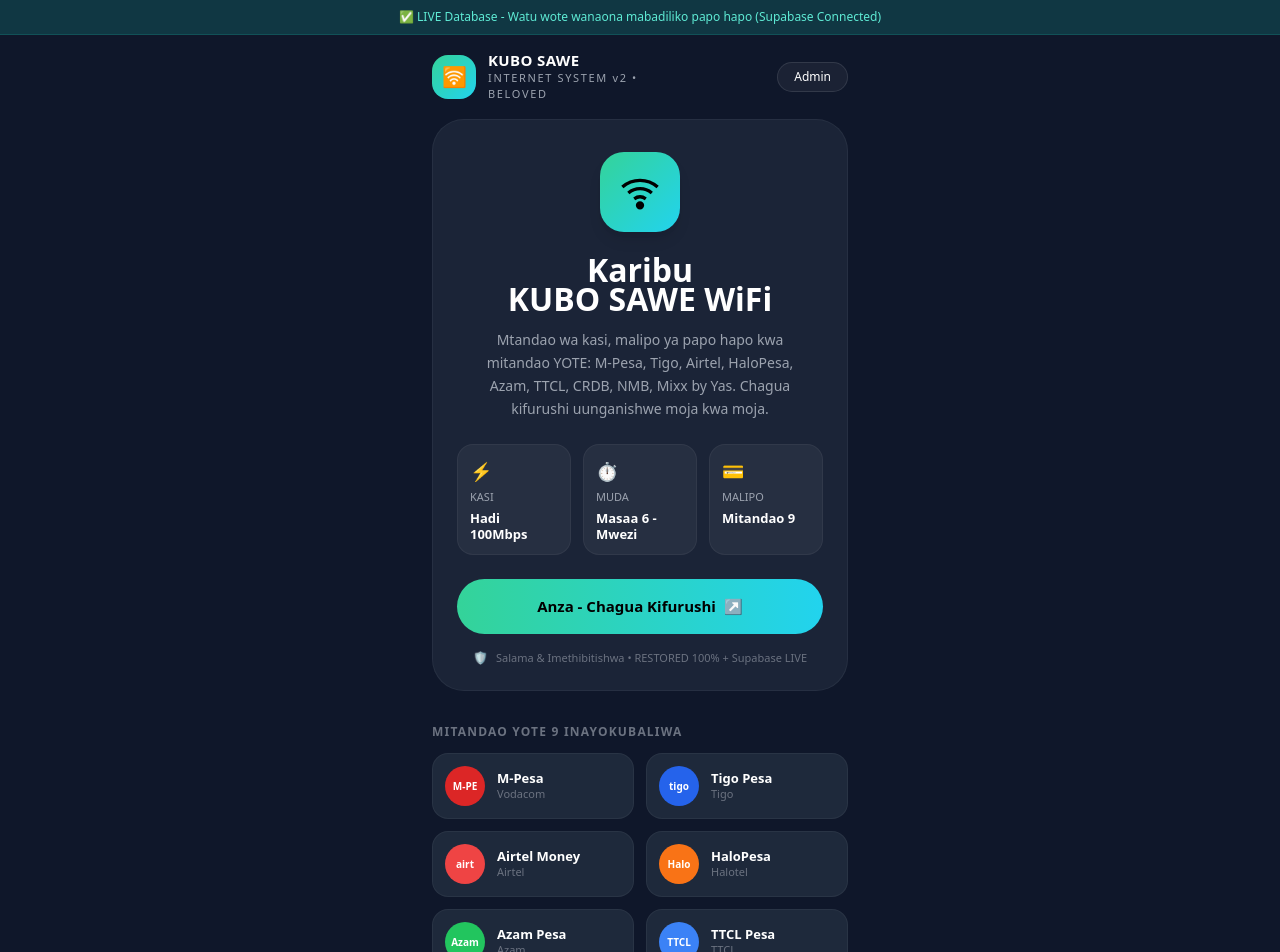
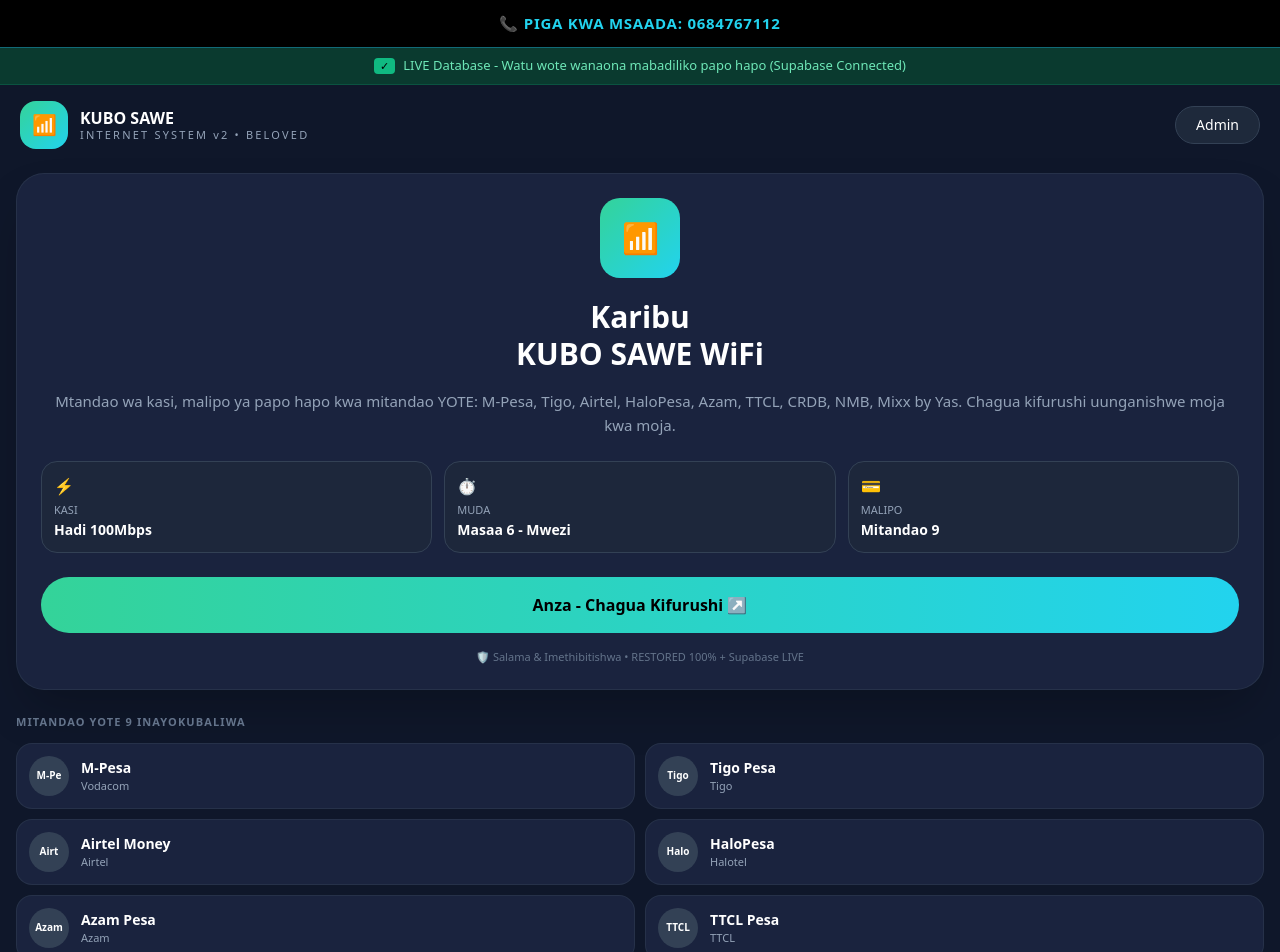
Before and after one commit to kubosawe-droid/kubo-sawe-wifi-v2, a Next.js app: page / in a window 1280 px wide. Shown: the top 952 px of the page. Built offline with nearby package versions, Linux system fonts and the light colour scheme.

Commit message:
Update page.tsx

```diff
--- a/app/page.tsx
+++ b/app/page.tsx
@@ -1,234 +1,92 @@
-"use client";
-import { useState, useEffect } from "react";
+export const dynamic = 'force-dynamic';
 
-type Package = {
-  id: number;
-  name: string;
-  duration_minutes: number;
-  price: number;
-  description?: string;
-};
-
-const NETWORKS = [
-  { id: "mpesa", name: "M-Pesa", sub: "Vodacom", color: "bg-red-600", letter: "M-PESA" },
-  { id: "tigopesa", name: "Tigo Pesa", sub: "Tigo", color: "bg-blue-600", letter: "tigo" },
-  { id: "airtelmoney", name: "Airtel Money", sub: "Airtel", color: "bg-red-500", letter: "airtel" },
-  { id: "halopesa", name: "HaloPesa", sub: "Halotel", color: "bg-orange-500", letter: "Halo" },
-  { id: "azampesa", name: "Azam Pesa", sub: "Azam", color: "bg-green-500", letter: "Azam" },
-  { id: "ttclpesa", name: "TTCL Pesa", sub: "TTCL", color: "bg-blue-500", letter: "TTCL" },
-  { id: "crdb", name: "CRDB", sub: "Benki", color: "bg-green-600", letter: "CRDB" },
-  { id: "nmb", name: "NMB", sub: "Benki", color: "bg-blue-900", letter: "NMB" },
-  { id: "mixx", name: "Mixx", sub: "Yas", color: "bg-yellow-400", letter: "Mixx" },
-];
-
-export default function Home(){
-  const [step, setStep] = useState<"welcome" | "packages">("welcome");
-  const [packages] = useState<Package[]>([
-    {id:1,name:"Masaa 6",duration_minutes:360,price:500,description:"BILA KIKOMO"},
-    {id:2,name:"Masaa 12",duration_minutes:720,price:800,description:"BILA KIKOMO"},
-    {id:3,name:"Masaa 24",duration_minutes:1440,price:1000,description:"BILA KIKOMO"},
-    {id:4,name:"Siku 3",duration_minutes:4320,price:2500,description:"BILA KIKOMO"},
-    {id:5,name:"Wiki 1",duration_minutes:10080,price:5000,description:"BILA KIKOMO"},
-    {id:6,name:"Mwezi 1",duration_minutes:43200,price:15000,description:"BILA KIKOMO"},
-  ]);
-  const [selectedPkg, setSelectedPkg] = useState<Package | null>(null);
-  const [showBuy, setShowBuy] = useState(false);
-  const [selectedNetwork, setSelectedNetwork] = useState("");
-  const [phone, setPhone] = useState("");
-
-  const openBuy = (pkg: Package) => {
-    setSelectedPkg(pkg);
-    setSelectedNetwork("");
-    setPhone("");
-    setShowBuy(true);
-  };
-
-  const handleBuy = () => {
-    if(!selectedNetwork){ alert("Chagua Mtandao!"); return; }
-    if(!phone || phone.length < 9){ alert("Weka namba sahihi!"); return; }
-    const msg = `Habari KUBO SAWE WiFi,%0A%0ANataka kununua:%0A📦 ${selectedPkg?.name} - ${selectedPkg?.description}%0A💰 TSH ${selectedPkg?.price}%0A📱 Mtandao: ${NETWORKS.find(n=>n.id===selectedNetwork)?.name}%0A📞 Namba: ${phone}%0A%0ANaomba maelekezo.`;
-    window.open(`https://wa.me/255684767112?text=${msg}`, "_blank");
-    setShowBuy(false);
-  };
-
+export default function Home() {
   return (
-    <div className="min-h-screen bg-[#0f172a] text-white flex flex-col items-center">
-      {/* LIVE Banner */}
-      <div className="w-full bg-[#14b8a6]/20 border-b border-[#14b8a6]/20 text-center py-2 px-4">
-        <p className="text-[12px] text-[#5eead4] font-medium">✅ LIVE Database - Watu wote wanaona mabadiliko papo hapo (Supabase Connected)</p>
+    <main className="min-h-screen bg-[#0f172a] text-white">
+      {/* NAMBA YAKO MBELE - KAMA ULVYOTAKA */}
+      <div className="bg-black border-b border-cyan-400/50 text-center py-3 font-black tracking-wider text-cyan-400 text-[15px]">
+        📞 PIGA KWA MSAADA: 0684767112
       </div>
 
-      {/* Header */}
-      <div className="w-full max-w-md px-4 py-4 flex justify-between items-center">
+      {/* LIVE Database */}
+      <div className="bg-[#0a3a2f] border-b border-emerald-500/20 text-emerald-300 text-center py-2 px-3 text-[13px] font-medium">
+        <span className="inline-flex items-center gap-2">
+          <span className="bg-emerald-500 text-black rounded px-1.5 text-[11px]">✓</span>
+          LIVE Database - Watu wote wanaona mabadiliko papo hapo (Supabase Connected)
+        </span>
+      </div>
+
+      {/* HEADER */}
+      <header className="flex items-center justify-between px-5 py-4">
         <div className="flex items-center gap-3">
-          <div className="w-11 h-11 bg-gradient-to-br from-[#34d399] to-[#22d3ee] rounded-2xl flex items-center justify-center">
-            <span className="text-xl">🛜</span>
+          <div className="w-12 h-12 rounded-2xl bg-gradient-to-br from-emerald-400 to-cyan-400 flex items-center justify-center">
+            <span className="text-black text-xl">📶</span>
           </div>
-          <div>
-            <h1 className="font-black text-[15px] leading-tight tracking-wide">KUBO SAWE</h1>
-            <p className="text-[11px] text-gray-400 tracking-[0.15em]">INTERNET SYSTEM v2 •</p>
-            <p className="text-[11px] text-gray-400 tracking-[0.15em]">BELOVED</p>
+          <div className="leading-tight">
+            <div className="font-black text-[16px]">KUBO SAWE</div>
+            <div className="text-[11px] tracking-[0.2em] text-slate-400">INTERNET SYSTEM v2 • BELOVED</div>
           </div>
         </div>
-        <a href="/admin" className="px-4 py-1.5 bg-white/5 border border-white/10 rounded-full text-xs">Admin</a>
+        <a href="/admin" className="px-5 py-2 rounded-full bg-slate-800 border border-slate-700 text-sm">Admin</a>
+      </header>
+
+      {/* MAIN CARD - KAMA KWENYE PICHA YAKO */}
+      <div className="mx-4 mt-2 rounded-[28px] bg-[#1a233e] border border-slate-700/50 p-6 text-center shadow-2xl">
+        <div className="w-20 h-20 mx-auto rounded-[20px] bg-gradient-to-br from-emerald-400 to-cyan-400 flex items-center justify-center mb-5">
+          <span className="text-3xl text-black">📶</span>
         </div>
 
-      {/* Main Card */}
-      <div className="w-full max-w-md px-4">
-        <div className="bg-[#1e293b]/80 rounded-[32px] border border-white/5 p-6 flex flex-col items-center">
-          {/* Big WiFi Icon */}
-          <div className="w-20 h-20 bg-gradient-to-br from-[#34d399] to-[#22d3ee] rounded-[24px] flex items-center justify-center mt-2 shadow-lg">
-            <svg width="40" height="40" viewBox="0 0 24 24" fill="none" stroke="black" strokeWidth="2">
-              <path d="M5 12.55a11 11 0 0 1 14.08 0M1.42 9a16 16 0 0 1 21.16 0M8.53 16.11a6 6 0 0 1 6.95 0" />
-              <circle cx="12" cy="20" r="1.5" fill="black" />
-            </svg>
-          </div>
+        <h1 className="text-3xl font-black leading-tight">
+          Karibu<br/>KUBO SAWE WiFi
+        </h1>
 
-          <h1 className="text-[32px] font-black leading-[0.9] mt-6 text-center">Karibu<br/>KUBO SAWE WiFi</h1>
-
-          <p className="text-center text-gray-400 text-[14px] leading-relaxed mt-4 px-2">
+        <p className="text-slate-400 text-[15px] mt-4 leading-relaxed">
           Mtandao wa kasi, malipo ya papo hapo kwa mitandao YOTE: M-Pesa, Tigo, Airtel, HaloPesa, Azam, TTCL, CRDB, NMB, Mixx by Yas. Chagua kifurushi uunganishwe moja kwa moja.
         </p>
 
-          {/* 3 Small Cards */}
-          <div className="grid grid-cols-3 gap-3 w-full mt-6">
-            <div className="bg-white/5 rounded-2xl p-3 border border-white/5">
-              <p className="text-[#34d399] text-lg">⚡</p>
-              <p className="text-[11px] text-gray-400 mt-1">KASI</p>
-              <p className="text-[13px] font-bold leading-tight mt-1">Hadi 100Mbps</p>
+        <div className="grid grid-cols-3 gap-3 mt-6 text-left">
+          <div className="bg-slate-800/80 rounded-2xl p-3 border border-slate-700">
+            <div className="text-emerald-400">⚡</div>
+            <div className="text-[11px] text-slate-400 mt-1">KASI</div>
+            <div className="font-bold text-[14px]">Hadi 100Mbps</div>
           </div>
-            <div className="bg-white/5 rounded-2xl p-3 border border-white/5">
-              <p className="text-[#22d3ee] text-lg">⏱️</p>
-              <p className="text-[11px] text-gray-400 mt-1">MUDA</p>
-              <p className="text-[13px] font-bold leading-tight mt-1">Masaa 6 - Mwezi</p>
+          <div className="bg-slate-800/80 rounded-2xl p-3 border border-slate-700">
+            <div className="text-cyan-400">⏱️</div>
+            <div className="text-[11px] text-slate-400 mt-1">MUDA</div>
+            <div className="font-bold text-[14px]">Masaa 6 - Mwezi</div>
           </div>
-            <div className="bg-white/5 rounded-2xl p-3 border border-white/5">
-              <p className="text-[#facc15] text-lg">💳</p>
-              <p className="text-[11px] text-gray-400 mt-1">MALIPO</p>
-              <p className="text-[13px] font-bold leading-tight mt-1">Mitandao 9</p>
+          <div className="bg-slate-800/80 rounded-2xl p-3 border border-slate-700">
+            <div className="text-yellow-400">💳</div>
+            <div className="text-[11px] text-slate-400 mt-1">MALIPO</div>
+            <div className="font-bold text-[14px]">Mitandao 9</div>
           </div>
         </div>
 
-          {/* Main Button */}
-          <button
-            onClick={()=>setStep("packages")}
-            className="w-full mt-6 bg-gradient-to-r from-[#34d399] to-[#22d3ee] text-black font-black py-4 rounded-full flex items-center justify-center gap-2 text-[15px]"
-          >
-            Anza - Chagua Kifurushi <span>↗</span>
+        <button className="w-full mt-6 bg-gradient-to-r from-emerald-400 to-cyan-400 text-black font-black py-4 rounded-full text-[16px]">
+          Anza - Chagua Kifurushi ↗
         </button>
 
-          <div className="flex items-center gap-2 mt-4">
-            <span className="text-gray-500 text-xs">🛡️</span>
-            <p className="text-[11px] text-gray-500">Salama & Imethibitishwa • RESTORED 100% + Supabase LIVE</p>
+        <div className="text-[11px] text-slate-500 mt-4 flex items-center justify-center gap-2">
+          🛡️ Salama & Imethibitishwa • RESTORED 100% + Supabase LIVE
         </div>
       </div>
 
-        {/* Networks */}
-        <div className="mt-8">
-          <p className="text-[12px] tracking-widest text-gray-500 font-bold">MITANDAO YOTE 9 INAYOKUBALIWA</p>
-
-          <div className="grid grid-cols-2 gap-3 mt-3">
-            {NETWORKS.map(net=>(
-              <div key={net.id} className="bg-[#1e293b] rounded-2xl p-3 flex items-center gap-3 border border-white/5">
-                <div className={`w-10 h-10 rounded-full ${net.color} flex items-center justify-center text-[10px] font-black ${net.id==='mixx'?'text-black':'text-white'}`}>
-                  {net.letter.split(' ')[0].slice(0,4)}
-                </div>
-                <div>
-                  <p className="text-[13px] font-bold leading-tight">{net.name}</p>
-                  <p className="text-[11px] text-gray-500">{net.sub}</p>
-                </div>
+      {/* MITANDAO 9 */}
+      <div className="px-4 mt-6 pb-10">
+        <div className="text-[11px] tracking-widest text-slate-500 font-bold mb-3">MITANDAO YOTE 9 INAYOKUBALIWA</div>
+        <div className="grid grid-cols-2 gap-2.5">
+          {[
+            ['M-Pesa','Vodacom'],['Tigo Pesa','Tigo'],['Airtel Money','Airtel'],
+            ['HaloPesa','Halotel'],['Azam Pesa','Azam'],['TTCL Pesa','TTCL'],
+            ['CRDB','Benki'],['NMB','Benki'],['Mixx','Yas']
+          ].map(([a,b])=>(
+            <div key={a} className="bg-[#1a233e] border border-slate-700/50 rounded-2xl p-3 flex items-center gap-3">
+              <div className="w-10 h-10 rounded-full bg-slate-700 flex items-center justify-center text-[10px] font-bold">{a.slice(0,4)}</div>
+              <div><div className="font-bold text-[14px]">{a}</div><div className="text-[11px] text-slate-400">{b}</div></div>
             </div>
           ))}
         </div>
       </div>
-
-        {/* Packages Section */}
-        {step==="packages" && (
-          <div className="mt-8 pb-10">
-            <h2 className="font-black text-lg">📦 Chagua Kifurushi</h2>
-            <p className="text-xs text-gray-400 mt-1">Namba yako: <span className="text-[#22d3ee] font-bold">0684 767 112</span> - Piga kwa msaada</p>
-
-            <div className="grid gap-3 mt-4">
-              {packages.map(pkg=>(
-                <div key={pkg.id} className="bg-[#1e293b] rounded-2xl p-4 border border-white/5 flex justify-between items-center">
-                  <div>
-                    <p className="font-bold text-[#5eead4]">{pkg.name}</p>
-                    <p className="text-[11px] text-gray-400">{pkg.description} • {pkg.duration_minutes} min</p>
-                    <p className="text-[11px] text-gray-500 mt-1">0684 767 112 - Msaada</p>
-                  </div>
-                  <div className="text-right">
-                    <p className="font-black text-[#34d399]">TSH {pkg.price.toLocaleString()}</p>
-                    <button onClick={()=>openBuy(pkg)} className="mt-2 px-5 py-2 bg-white text-black rounded-full text-xs font-black">NUNUA</button>
-                  </div>
-                </div>
-              ))}
-            </div>
-
-            <div className="mt-6 p-4 bg-[#14b8a6]/10 border border-[#14b8a6]/20 rounded-2xl flex justify-between items-center">
-              <div className="flex items-center gap-2">
-                <span className="w-7 h-7 bg-green-500 rounded-full flex items-center justify-center text-xs">📞</span>
-                <div>
-                  <p className="text-[10px] text-gray-400">Msaada wa Haraka</p>
-                  <p className="text-xs font-bold">Bonyeza kupiga</p>
-                </div>
-              </div>
-              <a href="tel:0684767112" className="px-4 py-2 bg-[#34d399] text-black rounded-full font-black text-xs">0684 767 112</a>
-            </div>
-          </div>
-        )}
-
-        <div className="text-center py-8">
-          <p className="text-[10px] text-gray-600">© 2025 KUBO SAWE WiFi • 0684767112 • BELOVED v2</p>
-        </div>
-      </div>
-
-      {/* Buy Modal */}
-      {showBuy && selectedPkg && (
-        <div className="fixed inset-0 bg-black/80 backdrop-blur-sm flex items-center justify-center p-4 z-50">
-          <div className="w-full max-w-md bg-[#1e293b] rounded-2xl border border-white/10 p-5">
-            <div className="flex justify-between items-center mb-4">
-              <h3 className="font-black text-sm">Nunua {selectedPkg.name}</h3>
-              <button onClick={()=>setShowBuy(false)} className="w-8 h-8 bg-white/10 rounded-full flex items-center justify-center">✕</button>
-            </div>
-
-            <div className="bg-black/50 p-3 rounded-xl mb-4 border border-white/5">
-              <p className="text-xs text-gray-400">Kifurushi: <span className="text-white font-bold">{selectedPkg.name}</span></p>
-              <p className="text-xs text-gray-400">Bei: <span className="text-[#34d399] font-bold">TSH {selectedPkg.price.toLocaleString()}</span></p>
-            </div>
-
-            <div className="mb-4">
-              <p className="text-xs font-bold mb-2">1. Chagua Mtandao:</p>
-              <div className="grid grid-cols-2 gap-2">
-                {NETWORKS.map(net=>(
-                  <button
-                    key={net.id}
-                    onClick={()=>setSelectedNetwork(net.id)}
-                    className={`p-3 rounded-xl border text-xs font-bold transition-all ${selectedNetwork===net.id ? 'bg-[#34d399] text-black border-[#34d399]' : 'bg-white/5 border-white/10 text-white'}`}
-                  >
-                    {net.name}
-                  </button>
-                ))}
-              </div>
-            </div>
-
-            <div className="mb-5">
-              <p className="text-xs font-bold mb-2">2. Namba Yako:</p>
-              <input
-                type="tel"
-                value={phone}
-                onChange={e=>setPhone(e.target.value)}
-                placeholder="0684767112"
-                className="w-full px-4 py-3.5 rounded-xl bg-black border border-white/10 text-white text-sm outline-none focus:border-[#34d399]"
-              />
-            </div>
-
-            <div className="flex gap-2">
-              <button onClick={()=>setShowBuy(false)} className="flex-1 py-3.5 bg-white/10 rounded-xl text-sm font-bold">Ghairi</button>
-              <button onClick={handleBuy} className="flex-1 py-3.5 bg-gradient-to-r from-[#34d399] to-[#22d3ee] text-black rounded-xl text-sm font-black">WhatsApp</button>
-            </div>
-          </div>
-        </div>
-      )}
-    </div>
+    </main>
   );
 }
```
Lines whose indentation alone changed are shown as unchanged.
